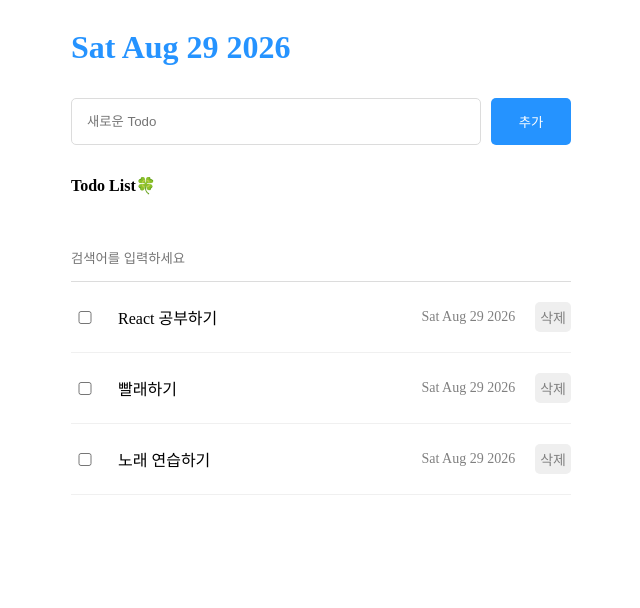
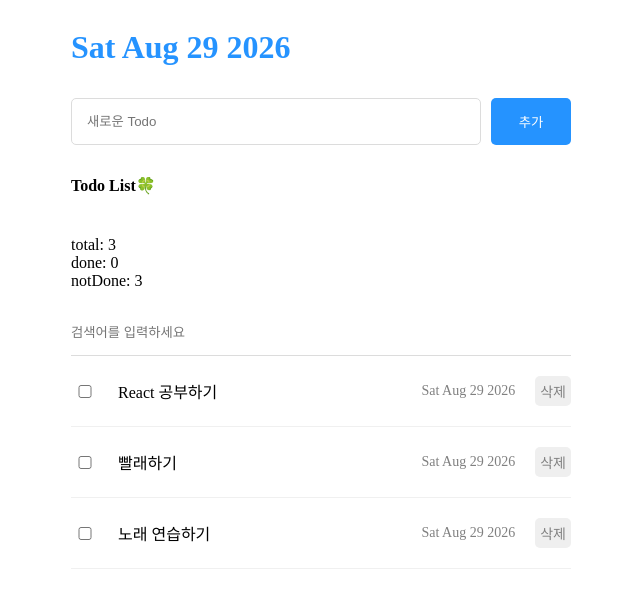
Before and after one commit to kkkkrk/react-one-bite-section08, a React (Vite) app: page / in a window 1280 px wide. Shown: the top 608 px of the page, without its empty margins (319-959 px from the left). Built offline with nearby package versions, Linux system fonts and the light colour scheme.

Commit message:
perf: 메모이제이션 추가

```diff
--- a/src/components/Header.jsx
+++ b/src/components/Header.jsx
@@ -1,8 +1,9 @@
 import "./Header.css";
+import { memo } from "react";
 const Header = () => {
     return <div className="Header">
         <h1>{new Date().toDateString()}</h1>
     </div>;
 }
 
-export default Header;
+export default memo(Header);
--- a/src/components/List.jsx
+++ b/src/components/List.jsx
@@ -1,7 +1,6 @@
-import { useEffect } from "react";
 import "./List.css";
 import TodoItem from "./TodoItem";
-import { useState } from "react";
+import { useState, useMemo } from "react";
 const List = ({todos, onUpdate, onDelete}) => {
     const [search, setSearch] = useState("");
     const onChangeSearch = (e) => {
@@ -15,8 +14,41 @@
             return todo.content.toLowerCase().includes(search.toLowerCase());
         })
     }
+    const getAnalyzedData = () => {
+        const totalCount = todos.length;
+        const doneCount = todos.filter(
+            (todo) => todo.isDone
+        ).length;
+        const notDoneCount = totalCount - doneCount;
+
+        return {
+            totalCount,
+            doneCount,
+            notDoneCount
+        }
+    }
+
+    const {totalCount, doneCount, notDoneCount} = useMemo(() => {
+        const totalCount = todos.length;
+        const doneCount = todos.filter(
+            (todo) => todo.isDone
+        ).length;
+        const notDoneCount = totalCount - doneCount;
+
+        return {
+            totalCount,
+            doneCount,
+            notDoneCount
+        }
+    },[todos]);
+
     return <div className="List">
         <h4>Todo List🍀</h4>
+        <div>
+            <div>total: {totalCount}</div>
+            <div>done: {doneCount}</div>
+            <div>notDone: {notDoneCount}</div>
+        </div>
         <input
             value={search}
             onChange={onChangeSearch}
--- a/src/components/TodoItem.jsx
+++ b/src/components/TodoItem.jsx
@@ -1,4 +1,5 @@
 import "./TodoItem.css";
+import { memo } from "react";
 const TodoItem = ({todo, onUpdate, onDelete}) => {
     const onChangeCheckbox = () => {
         onUpdate(todo.id);
@@ -21,4 +22,4 @@
     )
 }
 
-export default TodoItem;
+export default memo(TodoItem);
```
